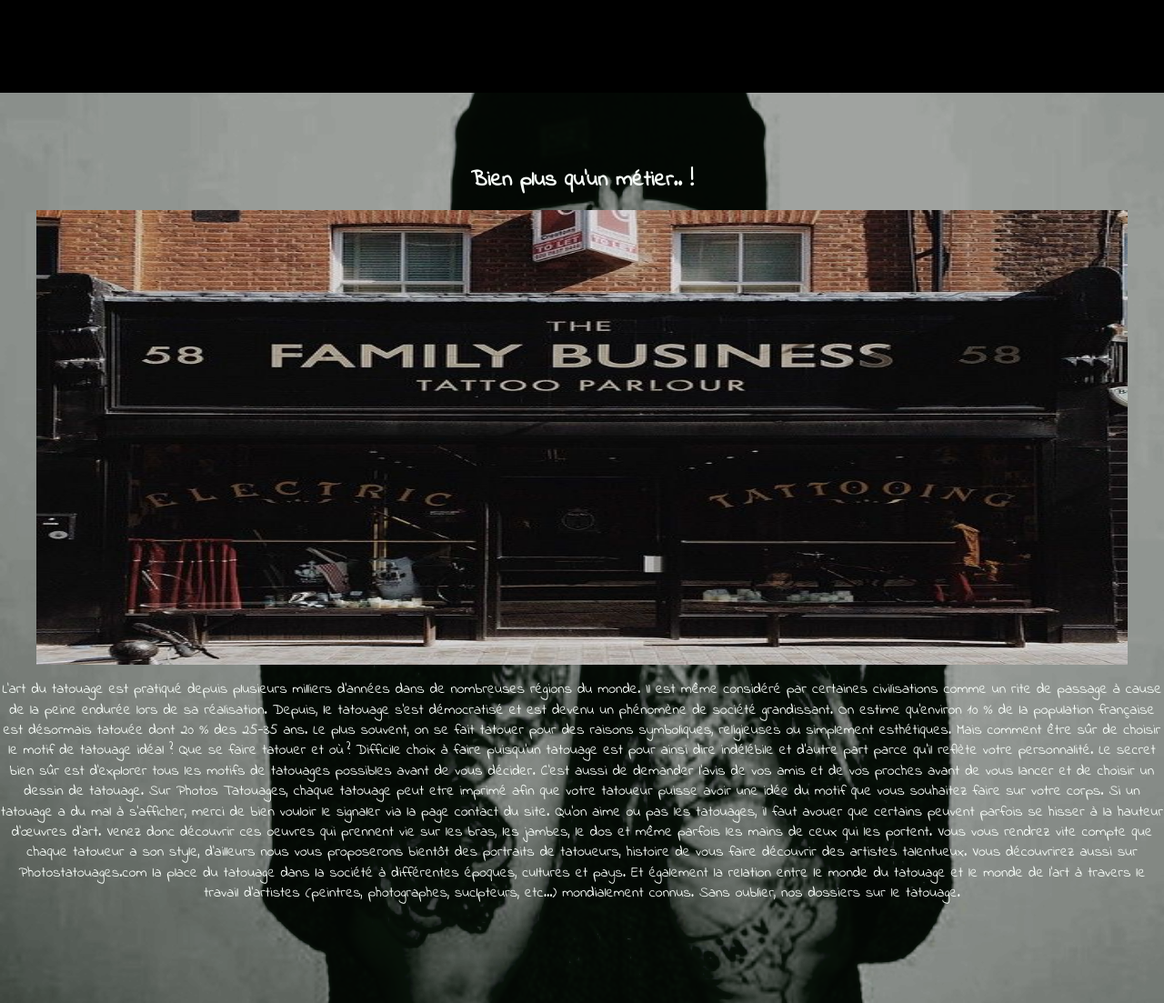
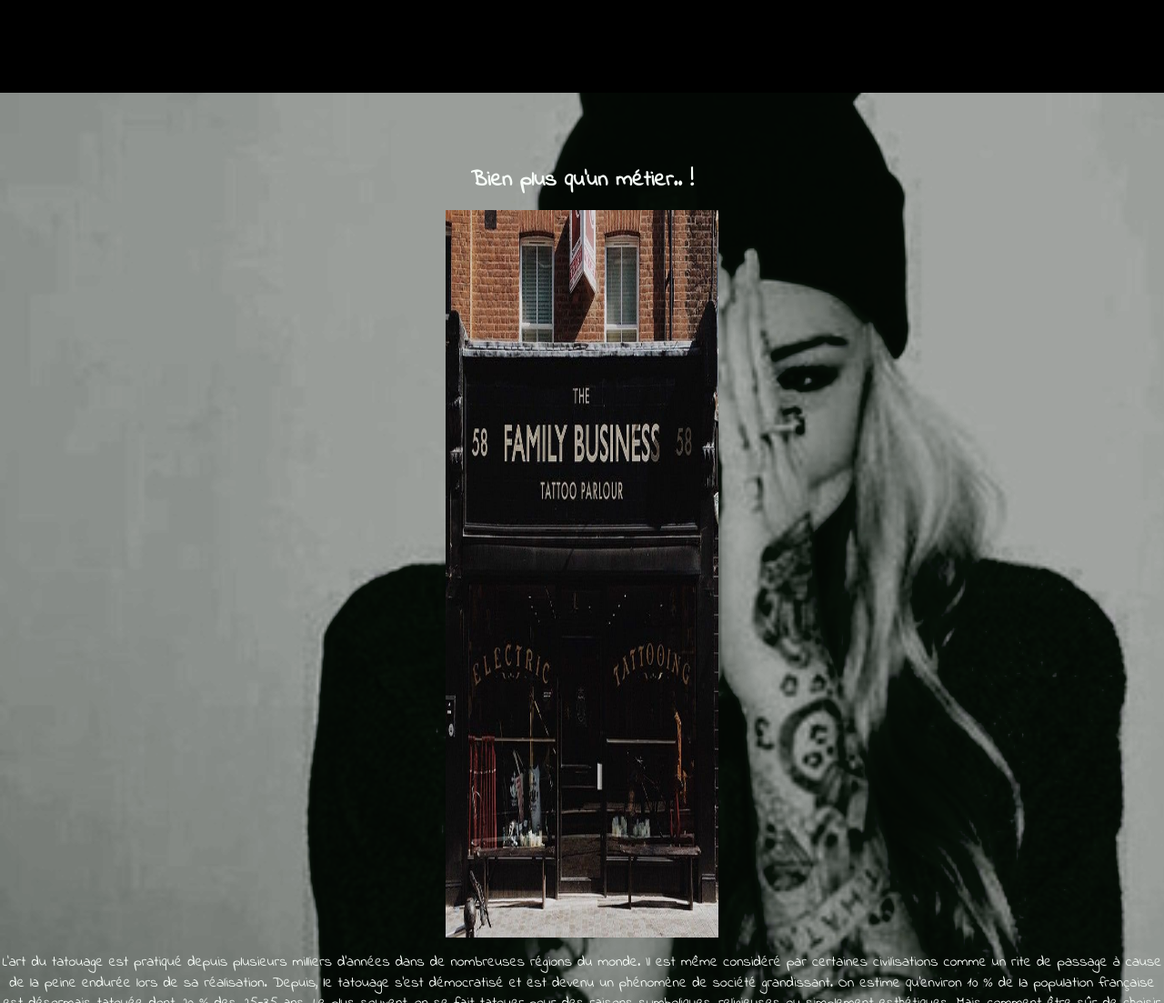
Before and after one commit to Slimaneha/Tatout-Compris, a plain HTML site: page index.html in a window 1280 px wide. Shown: the part 265-1368 px from the top of the page at 91% size. Drawn offline with nearby package versions, Linux system fonts and the light colour scheme.

Commit message:
Final commit

```diff
--- a/css/main.css
+++ b/css/main.css
@@ -142,7 +142,6 @@ li {
     padding-bottom: 3em;
 }
 
-nav ul li a,
 nav ul li a i {
     /* display: flex;*/
     flex-direction: column;
@@ -256,8 +255,8 @@ section {
     #deventure,
     #deventure figure,
     #deventure img {
-        width: 100%;
-        height: 500px;
+       width: 300px;
+        height: 100vh;
     }
     h3 {
         color: darkred;
```
